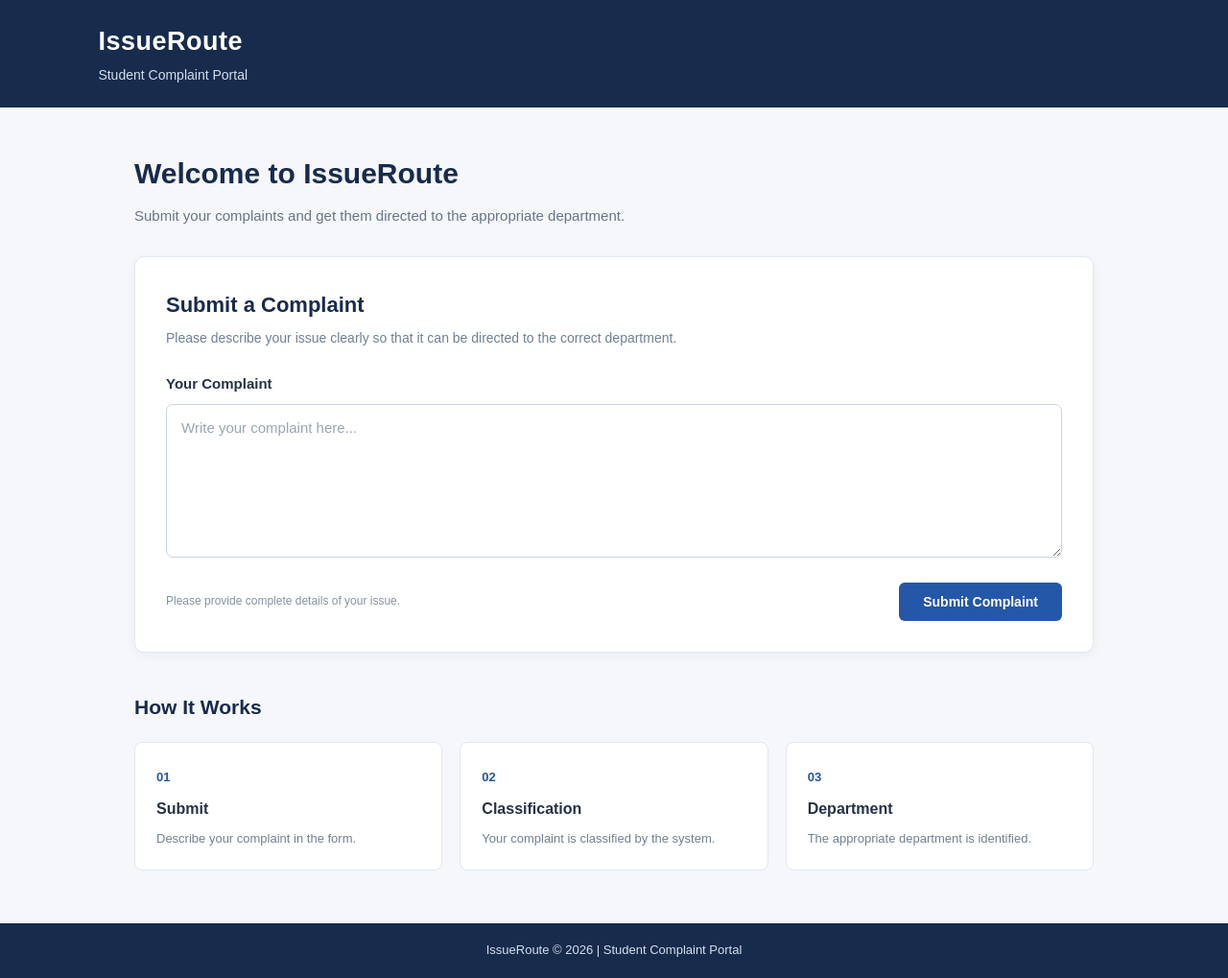
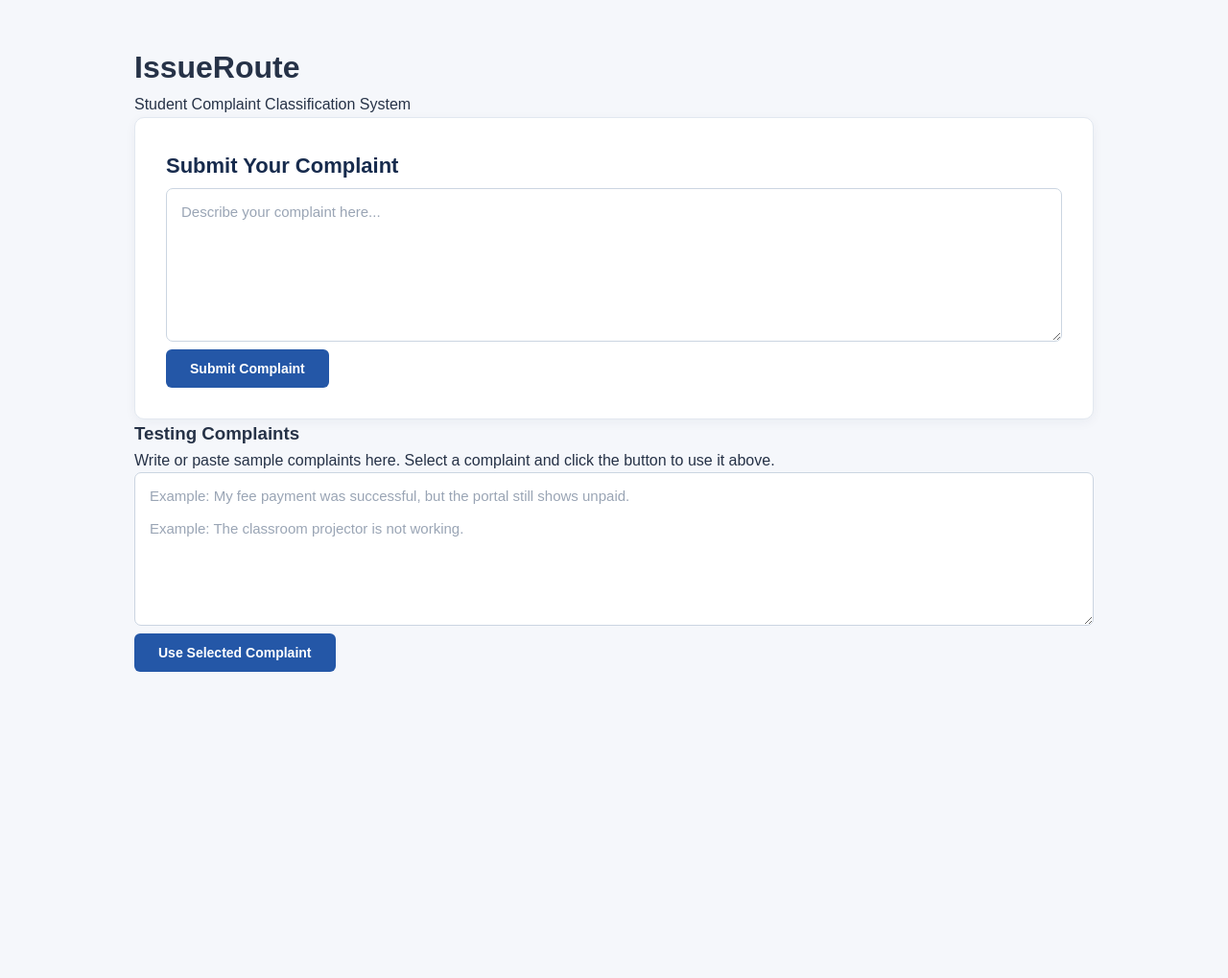
Before and after one commit to Richa-Melkani/IssueRoute, a Flask app: page / in a window 1280 px wide. Shown: the whole page at 96% size. After the commit the page ends 700 px from the top, so only its background shows below. Run offline with Flask 3, Linux system fonts and the light colour scheme; parts of the project's set-up code (start-up, migrations or seed data) failed here and were passed over.

Commit message:
updated UI

```diff
--- a/templates/index.html
+++ b/templates/index.html
@@ -1,3 +1,4 @@
+
 <!DOCTYPE html>
 <html lang="en">
 
@@ -5,60 +6,37 @@
     <meta charset="UTF-8">
     <meta name="viewport" content="width=device-width, initial-scale=1.0">
 
-    <title>IssueRoute | Student Complaint Portal</title>
+    <title>IssueRoute</title>
 
     <link rel="stylesheet" href="{{ url_for('static', filename='style.css') }}">
 </head>
 
 <body>
 
-    <header class="header">
-        <div class="header-content">
-            <div class="logo">IssueRoute</div>
-            <p>Student Complaint Portal</p>
-        </div>
-    </header>
-
     <main class="container">
 
-        <section class="intro">
-            <h1>Welcome to IssueRoute</h1>
-            <p>
-                Submit your complaints and get them directed
-                to the appropriate department.
-            </p>
-        </section>
+        <header class="page-header">
+            <h1>IssueRoute</h1>
+            <p>Student Complaint Classification System</p>
+        </header>
 
         <section class="complaint-card">
 
-            <h2>Submit a Complaint</h2>
-
-            <p class="form-description">
-                Please describe your issue clearly so that it
-                can be directed to the correct department.
-            </p>
+            <h2>Submit Your Complaint</h2>
 
             <form id="complaintForm">
-
-                <label for="complaint">Your Complaint</label>
 
                 <textarea
                     id="complaint"
                     name="complaint"
-                    placeholder="Write your complaint here..."
-                    rows="6"
+                    placeholder="Describe your complaint here..."
+                    rows="5"
                     required
                 ></textarea>
 
-                <div class="form-footer">
-                    <span class="helper-text">
-                        Please provide complete details of your issue.
-                    </span>
-
-                    <button type="submit" id="submitBtn">
-                        Submit Complaint
-                    </button>
-                </div>
+                <button type="submit" id="submitBtn">
+                    Submit Complaint
+                </button>
 
             </form>
 
@@ -67,40 +45,31 @@
 
         </section>
 
-        <section class="info-section">
+        <section class="testing-section">
 
-            <h2>How It Works</h2>
+            <h3>Testing Complaints</h3>
 
-            <div class="steps">
+            <p>
+                Write or paste sample complaints here. Select a complaint
+                and click the button to use it above.
+            </p>
 
-                <div class="step">
-                    <span class="step-number">01</span>
-                    <h3>Submit</h3>
-                    <p>Describe your complaint in the form.</p>
-                </div>
+            <textarea
+                id="testComplaints"
+                rows="4"
+                placeholder="Example: My fee payment was successful, but the portal still shows unpaid.
 
-                <div class="step">
-                    <span class="step-number">02</span>
-                    <h3>Classification</h3>
-                    <p>Your complaint is classified by the system.</p>
-                </div>
+Example: The classroom projector is not working."
+            ></textarea>
 
-                <div class="step">
-                    <span class="step-number">03</span>
-                    <h3>Department</h3>
-                    <p>The appropriate department is identified.</p>
-                </div>
-
-            </div>
+            <button type="button" id="useTestBtn" class="secondary-btn">
+                Use Selected Complaint
+            </button>
 
         </section>
 
     </main>
 
-    <footer class="footer">
-        <p>IssueRoute &copy; 2026 | Student Complaint Portal</p>
-    </footer>
-
     <script src="{{ url_for('static', filename='script.js') }}"></script>
 
 </body>
```
